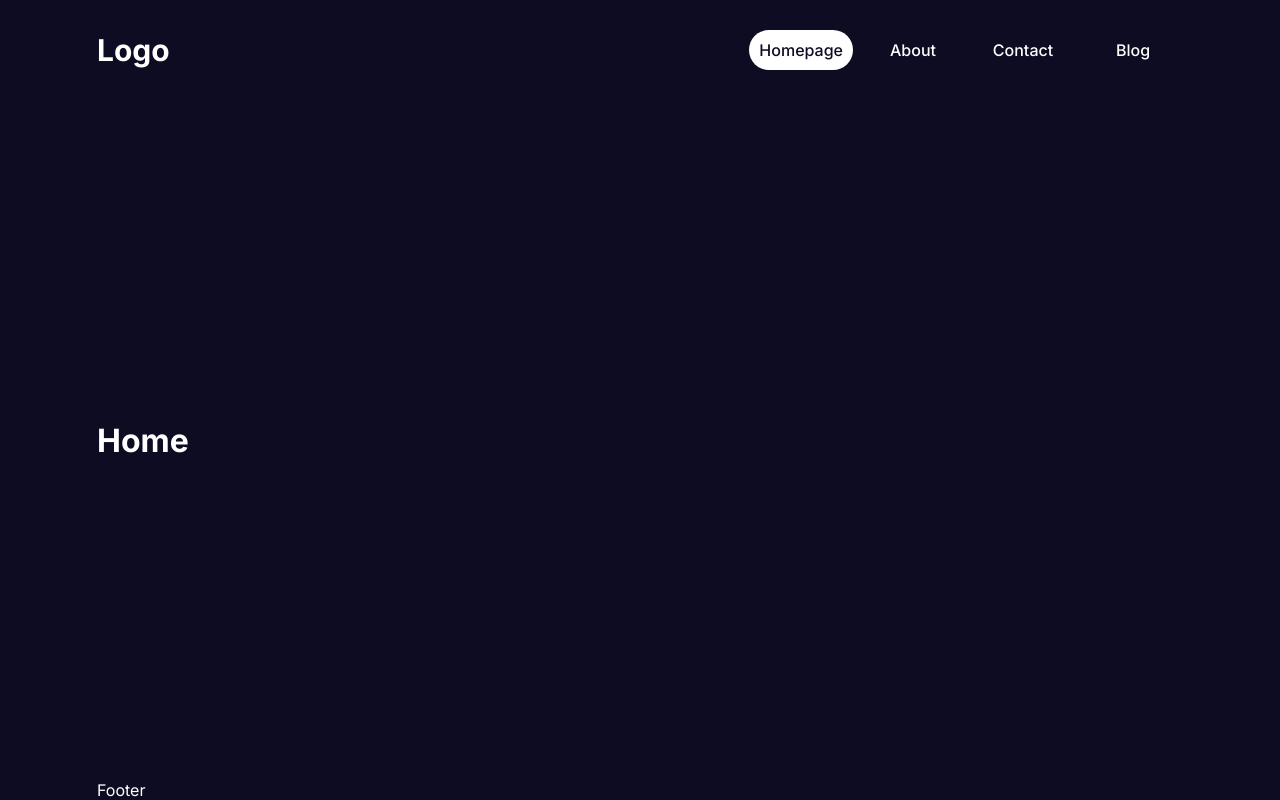
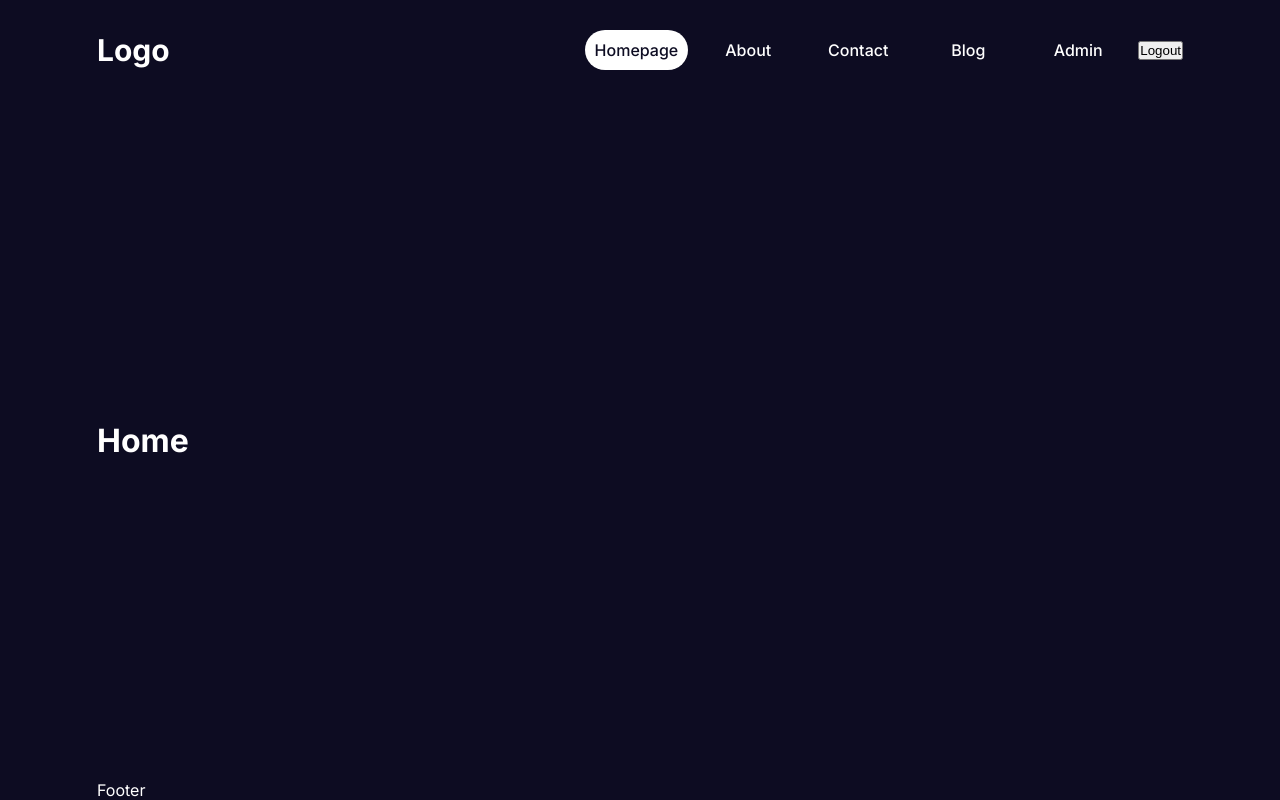
Before and after one commit to fadleyy/projectNext, a Next.js app: page / in a window 1280 px wide. Built offline with nearby package versions, Linux system fonts and the light colour scheme.

Commit message:
create session vanila :sleepy:

```diff
--- a/src/components/navbar/link/Links.jsx
+++ b/src/components/navbar/link/Links.jsx
@@ -22,11 +22,23 @@
       path: "/blog",
     },
   ];
+
+  // Temporary
+  const session = true;
+  const isAdmin = true;
   return (
     <div className={style.links}>
       {links.map((link) => (
         <Navlink item={link} key={link.title} />
       ))}
+      {session ? (
+        <>
+          {isAdmin && <Navlink item={{ title: "Admin", path: "/admin" }} />}
+          <button>Logout</button>
+        </>
+      ) : (
+        <Navlink item={{ title: "Login", path: "/login" }} />
+      )}
     </div>
   );
 };
```
